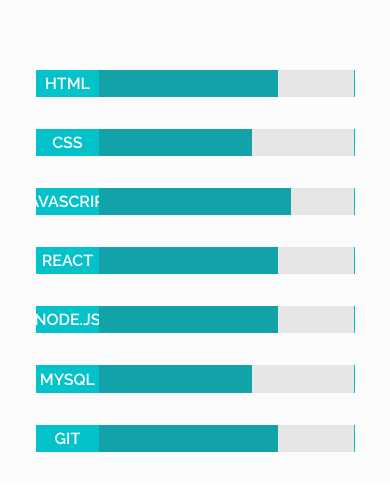
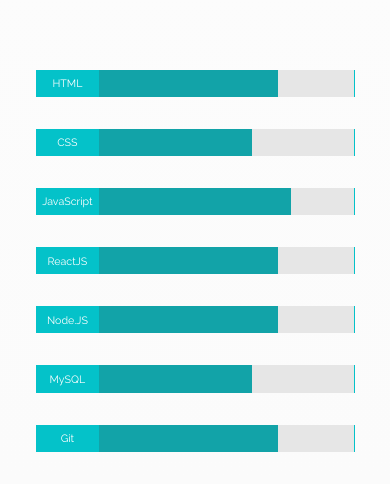
Before and after one commit to BorjaLopz/portfolio_2024, a React (Vite) app: page / in a window 390 px wide. Shown: the part 2464-2954 px from the top of the page. Built offline with nearby package versions, Linux system fonts and the light colour scheme; the HTML template or start-up script is replaced by a standard one.

Commit message:
Fix tamaño

```diff
--- a/src/components/SkillComponent/styles.css
+++ b/src/components/SkillComponent/styles.css
@@ -8,7 +8,7 @@
   grid-template-columns: 20% 80%;
   background-color: var(--complementColorButton);
   margin: 1rem 0;
-  cursor: pointer;
+  cursor: grab;
   position: relative;
 }
 
@@ -17,7 +17,7 @@
   color: white;
   font-size: 12pt;
   font-weight: 600;
-  text-transform: uppercase;
+  /* text-transform: uppercase; */
   display: flex;
   align-items: center;
   justify-content: center;
@@ -73,3 +73,26 @@
   right: 0;
   opacity: 1;
 }
+
+@media only screen and (min-width: 1025px) {
+  /* Estilos específicos para pantallas con ancho mayor a 1024px */
+}
+
+/* Estilos para pantallas medianas */
+@media only screen and (min-width: 601px) and (max-width: 1024px) {
+  /* Estilos específicos para pantallas con ancho entre 601px y 1024px */
+
+  .skillName {
+    font-size: 10pt;
+    font-weight: 500;
+  }
+}
+
+/* Estilos para pantallas pequeñas */
+@media only screen and (max-width: 600px) {
+  /* Estilos específicos para pantallas con ancho máximo de 600px */
+  .skillName {
+    font-size: 8pt;
+    font-weight: 400;
+  }
+}
--- a/src/components/SkillsContainer/SkillsContainer.jsx
+++ b/src/components/SkillsContainer/SkillsContainer.jsx
@@ -8,11 +8,11 @@
       <ul className="listOfSkills">
         <SkillComponent name={"HTML"} percent={70} />
         <SkillComponent name={"CSS"} percent={60} />
-        <SkillComponent name={"javascript"} percent={75} />
-        <SkillComponent name={"react"} percent={70} />
-        <SkillComponent name={"node.js"} percent={70} />
-        <SkillComponent name={"Mysql"} percent={60} />
-        <SkillComponent name={"git"} percent={70} />
+        <SkillComponent name={"JavaScript"} percent={75} />
+        <SkillComponent name={"ReactJS"} percent={70} />
+        <SkillComponent name={"Node.JS"} percent={70} />
+        <SkillComponent name={"MySQL"} percent={60} />
+        <SkillComponent name={"Git"} percent={70} />
       </ul>
     </section>
   );
```
